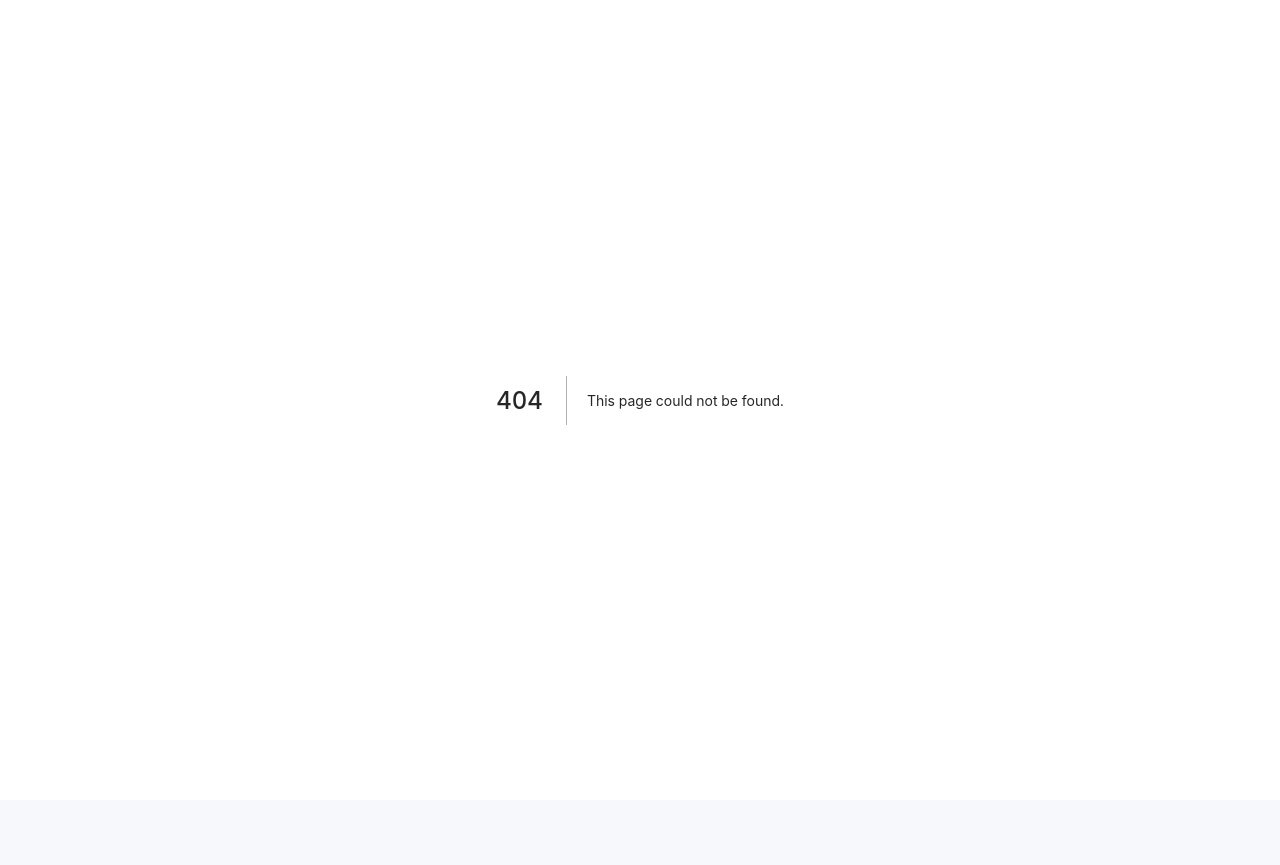
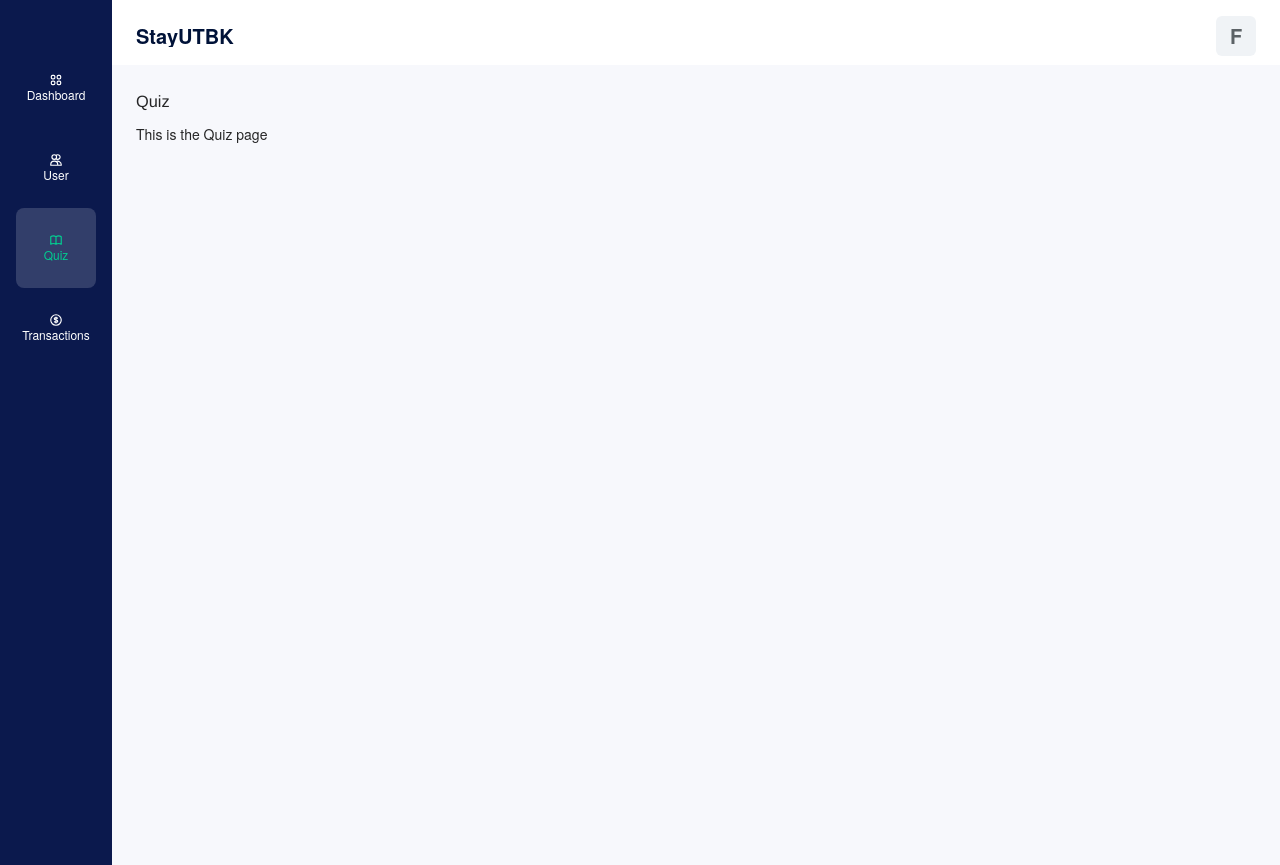
Before and after one commit to finma/stayutbk-owner, a Next.js app: page /quiz in a window 1280 px wide. Before the commit this address had no page. Before the commit the page ends 800 px from the top, so only its background shows below. Built offline with nearby package versions, Linux system fonts and the light colour scheme; a web font is replaced by a local one.

Commit message:
[ADD] add quiz page

```diff
--- /dev/null
+++ b/pages/quiz/index.tsx
@@ -0,0 +1,17 @@
+import { ReactElement } from "react";
+import LayoutMain from "../../components/layout/layout-main";
+
+const QuizPage = () => {
+  return (
+    <div>
+      <h1>Quiz</h1>
+      <p>This is the Quiz page</p>
+    </div>
+  );
+};
+
+QuizPage.getLayout = function getLayout(page: ReactElement) {
+  return <LayoutMain title="StayUTBK - Quiz">{page}</LayoutMain>;
+};
+
+export default QuizPage;
```
